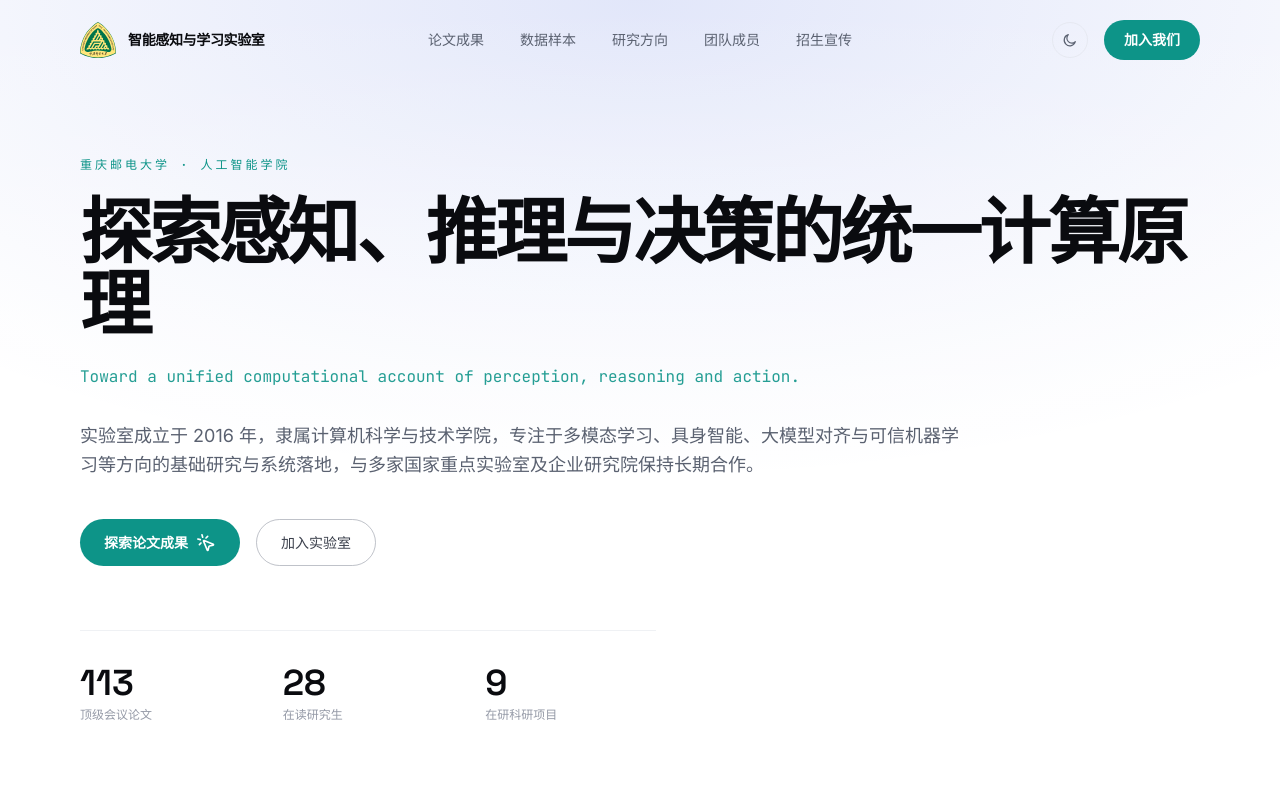
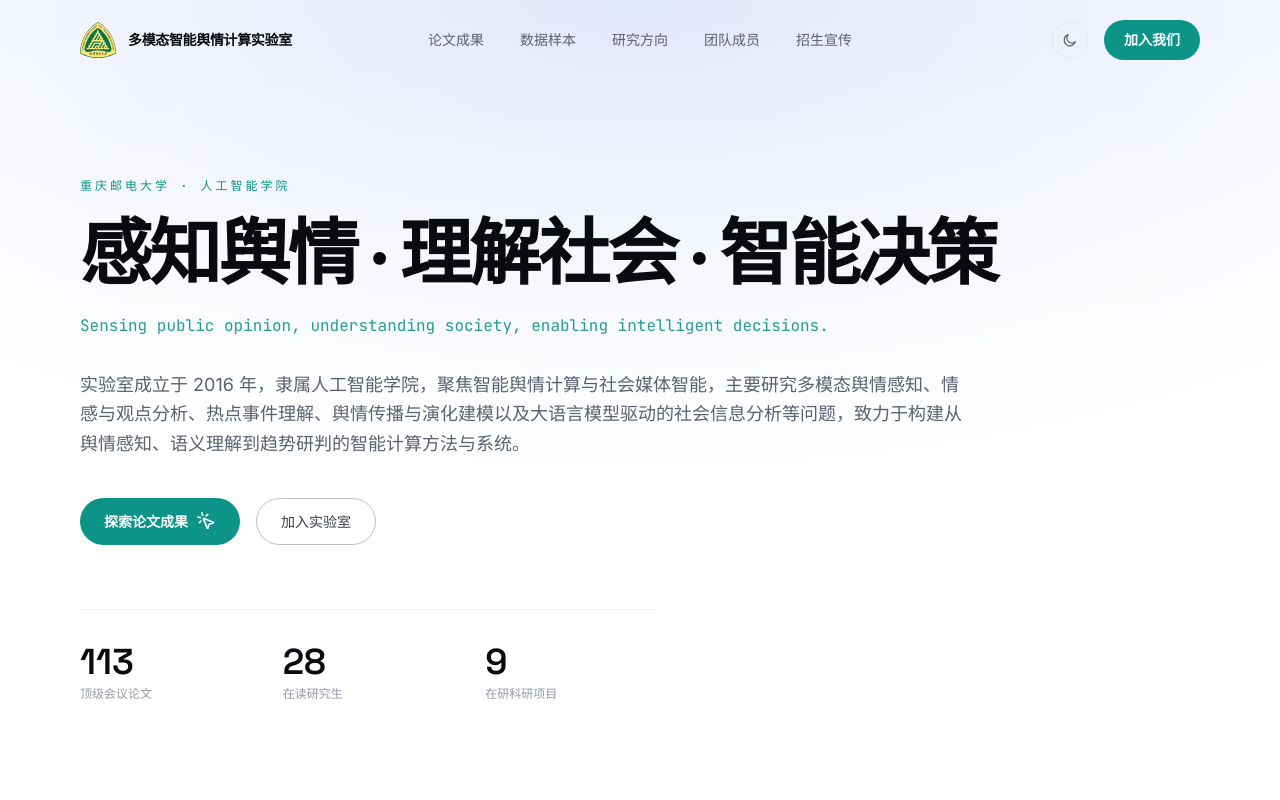
Before and after one commit to SYJun404/labSite, a Vue app: page / in a window 1280 px wide. Shown: the top 800 px of the page. Built offline with nearby package versions, Linux system fonts and the light colour scheme.

Commit message:
Update research.ts

```diff
--- a/src/data/research.ts
+++ b/src/data/research.ts
@@ -22,16 +22,16 @@ export interface ResearchArea {
 }
 
 export const lab: LabInfo = {
-    nameZh: "智能感知与学习实验室",
-    nameEn: "Intelligent Perception & Learning Lab",
-    shortName: "IPLL",
+    nameZh: "多模态智能舆情计算实验室",
+    nameEn: "Multimodal Intelligent Public Opinion Computing Lab",
+    shortName: "MIPOC Lab",
     affiliation: "人工智能学院",
     university: "重庆邮电大学",
-    tagline: "探索感知、推理与决策的统一计算原理",
+    tagline: "感知舆情 · 理解社会 · 智能决策",
     taglineEn:
-        "Toward a unified computational account of perception, reasoning and action.",
+        "Sensing public opinion, understanding society, enabling intelligent decisions.",
     description:
-        "实验室成立于 2016 年，隶属计算机科学与技术学院，专注于多模态学习、具身智能、大模型对齐与可信机器学习等方向的基础研究与系统落地，与多家国家重点实验室及企业研究院保持长期合作。",
+        "实验室成立于 2016 年，隶属人工智能学院，聚焦智能舆情计算与社会媒体智能，主要研究多模态舆情感知、情感与观点分析、热点事件理解、舆情传播与演化建模以及大语言模型驱动的社会信息分析等问题，致力于构建从舆情感知、语义理解到趋势研判的智能计算方法与系统。",
     email: "contact@lab.edu.cn",
     address: "重庆邮电大学 · 信息科技大楼 1201",
     github: "https://github.com/ipll-lab",
```
